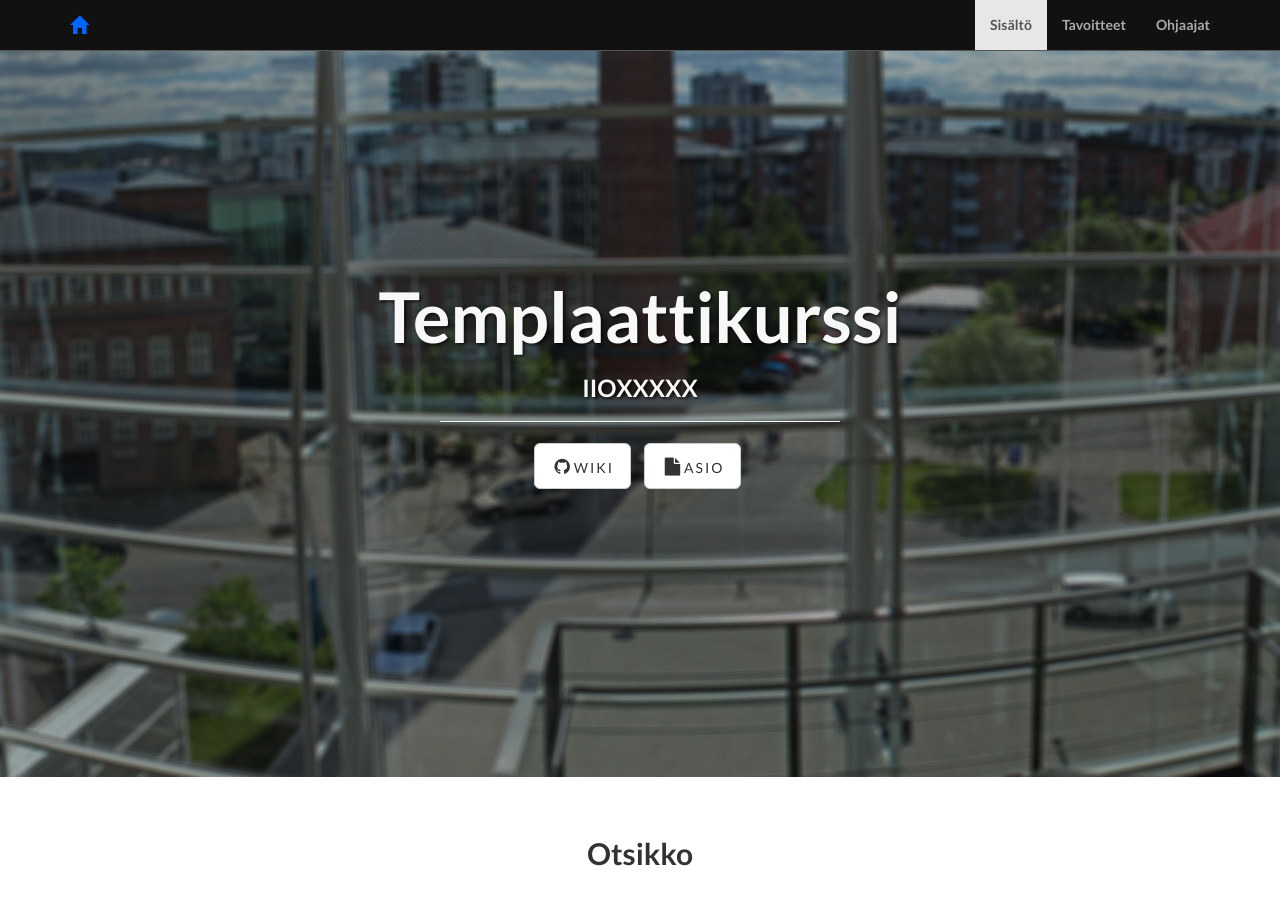
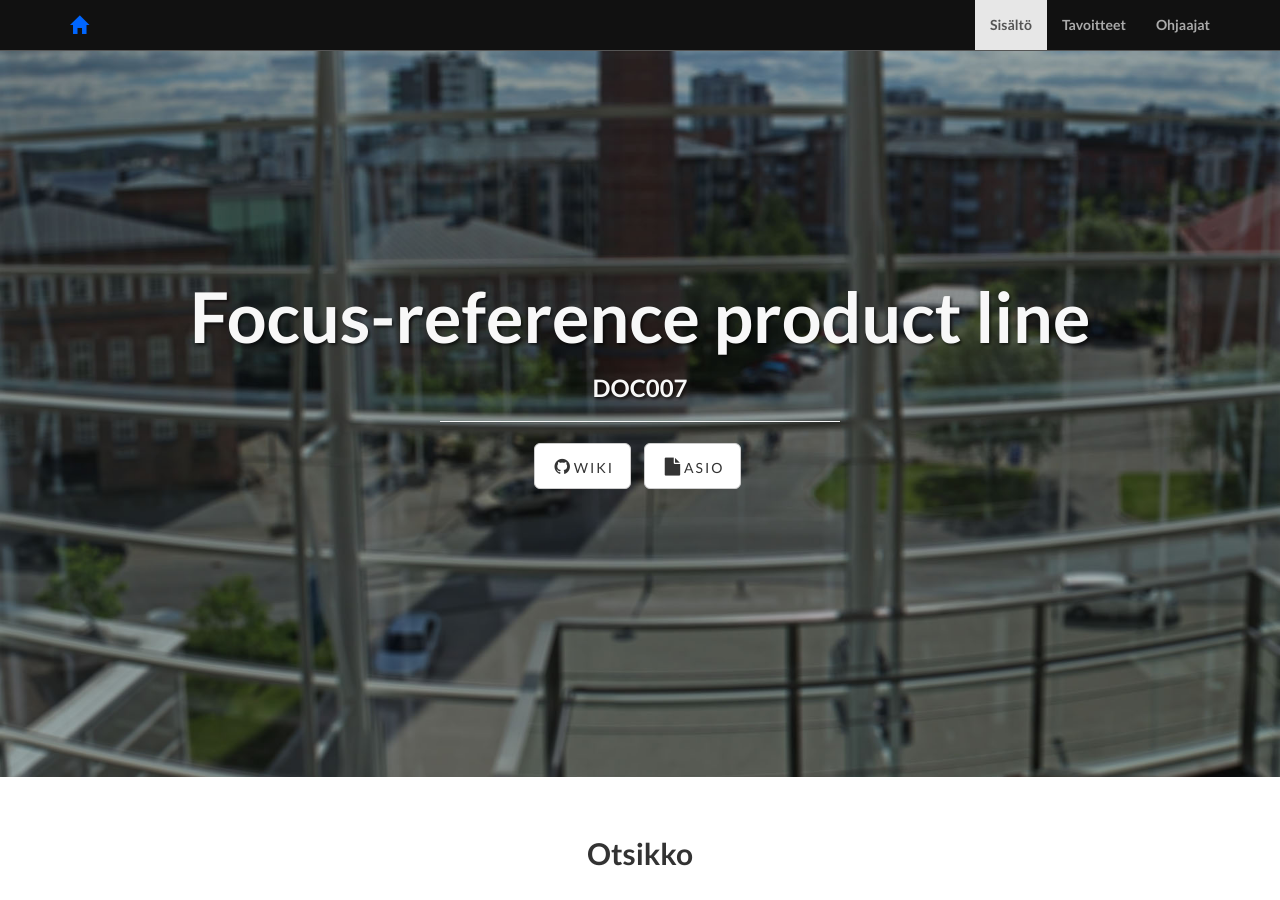
Before and after one commit to simosika/DOC007-reference-of-the-product-line, a Jekyll site: the page built from index.html, in a window 1280 px wide and 900 px high. Built offline with Jekyll 4.4.1, drawn with Linux system fonts in a browser that asks for light colours.

Commit message:
Update index.html

```diff
--- a/index.html
+++ b/index.html
@@ -1,5 +1,5 @@
 ---
 layout: default
-title: Templaattikurssi
-subTitle: IIOXXXXX
+title: Focus-reference product line
+subTitle: DOC007
 ---
```
